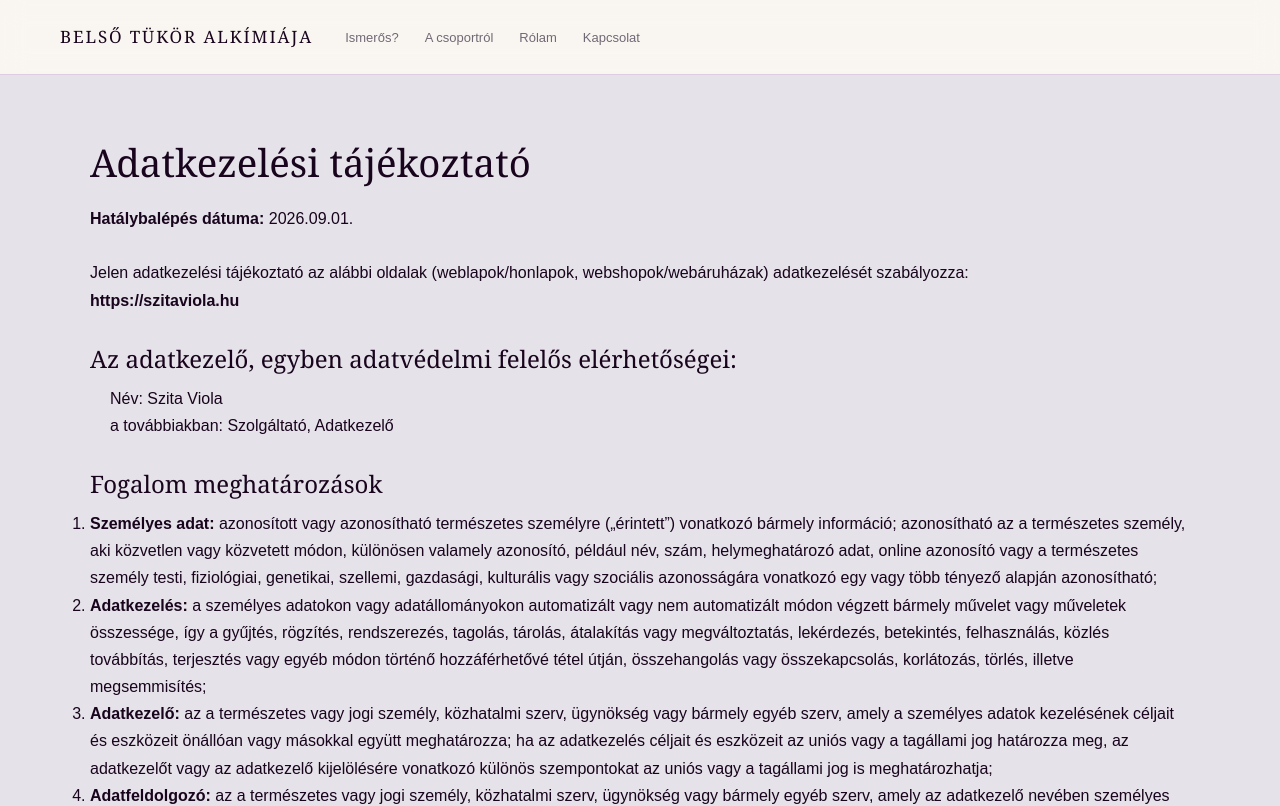
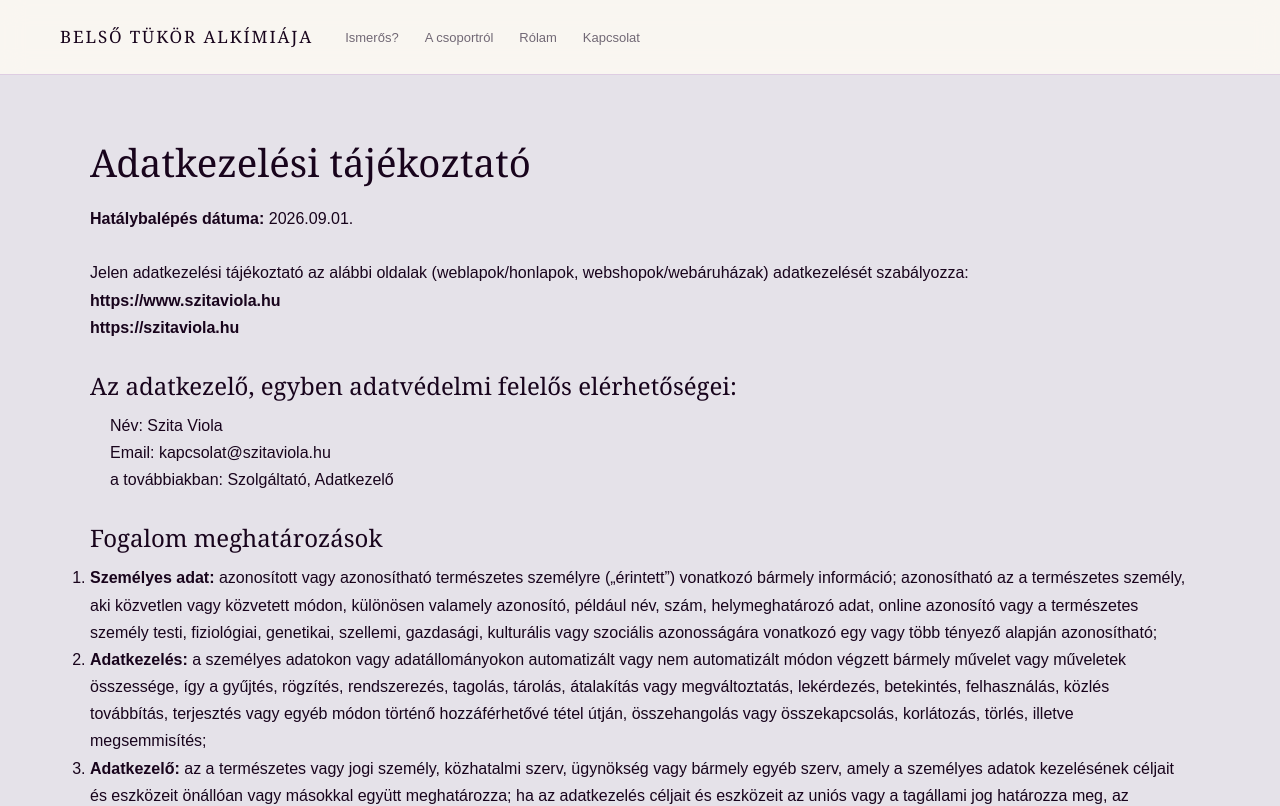
Before and after one commit to TheMascot/inner-mirror-alchemy, an Angular app: page /adatkezeles in a window 1280 px wide. Shown: the top 806 px of the page. Built offline with nearby package versions, Linux system fonts and the light colour scheme.

Commit message:
FE professional email addresses added

```diff
--- a/src/app/pages/privacy_policy/privacy-policy.html
+++ b/src/app/pages/privacy_policy/privacy-policy.html
@@ -6,6 +6,11 @@
   <br>
   <p>Jelen adatkezelési tájékoztató az alábbi oldalak (weblapok/honlapok, webshopok/webáruházak) adatkezelését
     szabályozza:</p>
+  <p>
+    <strong>
+      https://www.szitaviola.hu
+    </strong>
+  </p>
   <p>
     <strong>
       https://szitaviola.hu
@@ -20,9 +25,9 @@
 <!--    <li>-->
 <!--      Adószám: XXXXXXXX-X-XX-->
 <!--    </li>-->
-<!--    <li>-->
-<!--      Email: XXXXXXXXXXXXXX-->
-<!--    </li>-->
+    <li>
+      Email: kapcsolat&#64;szitaviola.hu
+    </li>
     <li>
       a továbbiakban: Szolgáltató, Adatkezelő
     </li>
```
Also changed, not shown: public/em-addr.png.
